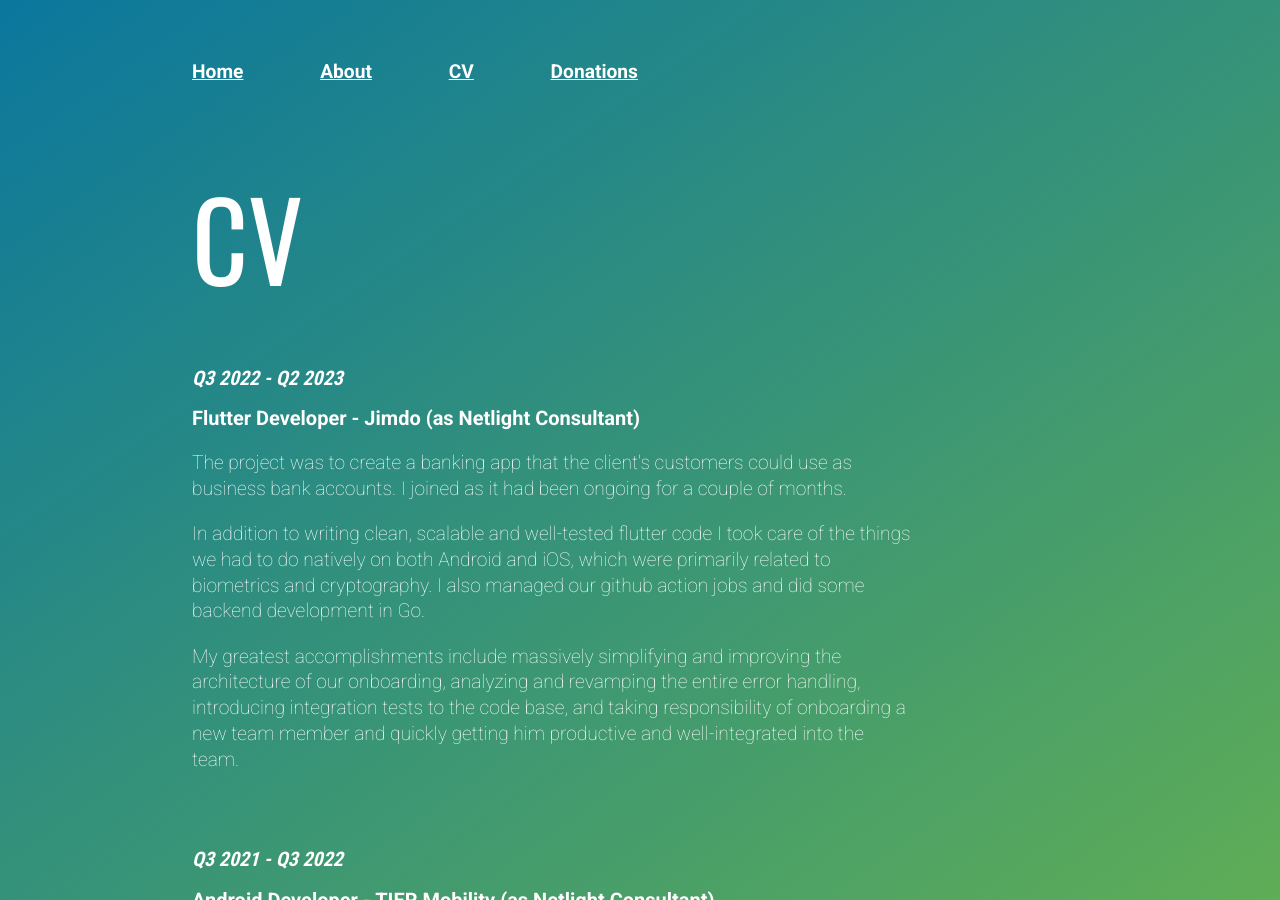
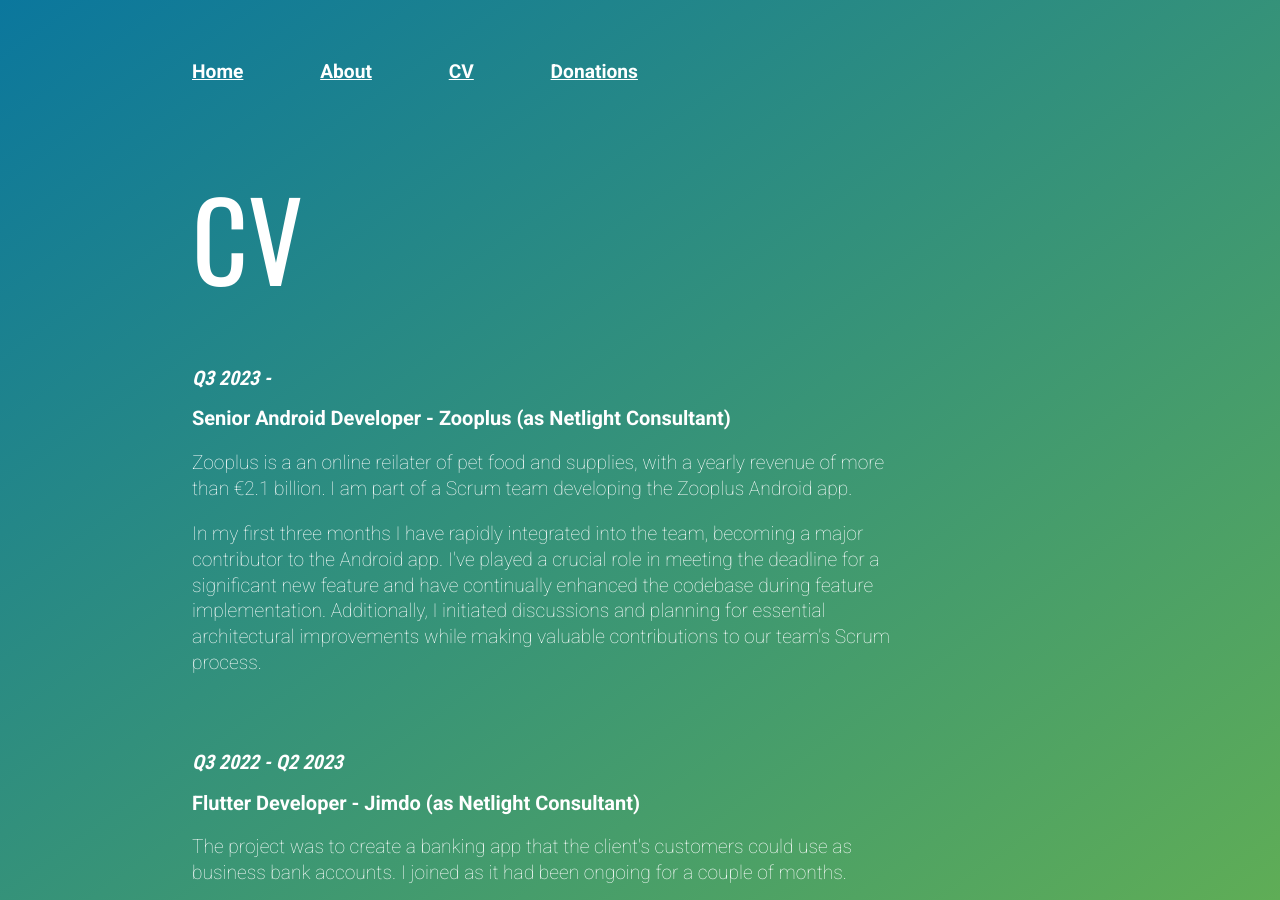
Before and after one commit to molundb/molundb.github.io, a Jekyll site: the page built from cv/index.html, in a window 1280 px wide and 900 px high. Built offline with Jekyll 4.4.1, drawn with Linux system fonts in a browser that asks for light colours.

Commit message:
add info about zooplus to CV

```diff
--- a/cv/index.html
+++ b/cv/index.html
@@ -14,6 +14,29 @@ title: CV
   <br />
   <br />
   -->
+
+  <h2>Q3 2023 -</h2>
+  <h2 class="role-and-company">
+    Senior Android Developer - Zooplus (as Netlight Consultant)
+  </h2>
+
+  <p>
+    Zooplus is a an online reilater of pet food and supplies, with a yearly
+    revenue of more than €2.1 billion. I am part of a Scrum team developing the
+    Zooplus Android app.
+  </p>
+
+  <p>
+    In my first three months I have rapidly integrated into the team, becoming a
+    major contributor to the Android app. I've played a crucial role in meeting
+    the deadline for a significant new feature and have continually enhanced the
+    codebase during feature implementation. Additionally, I initiated
+    discussions and planning for essential architectural improvements while
+    making valuable contributions to our team's Scrum process.
+  </p>
+
+  <br />
+  <br />
 
   <h2>Q3 2022 - Q2 2023</h2>
   <h2 class="role-and-company">
```
